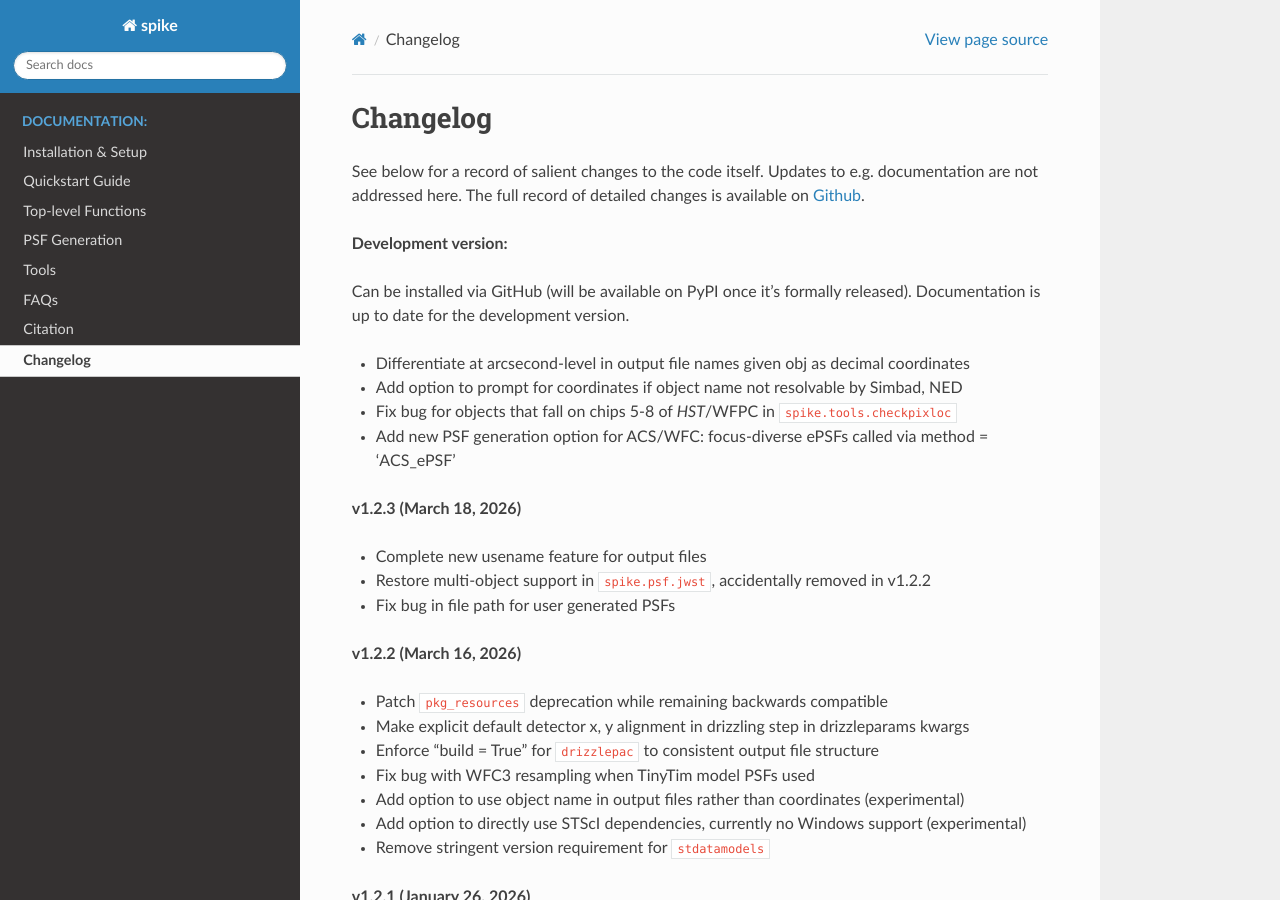
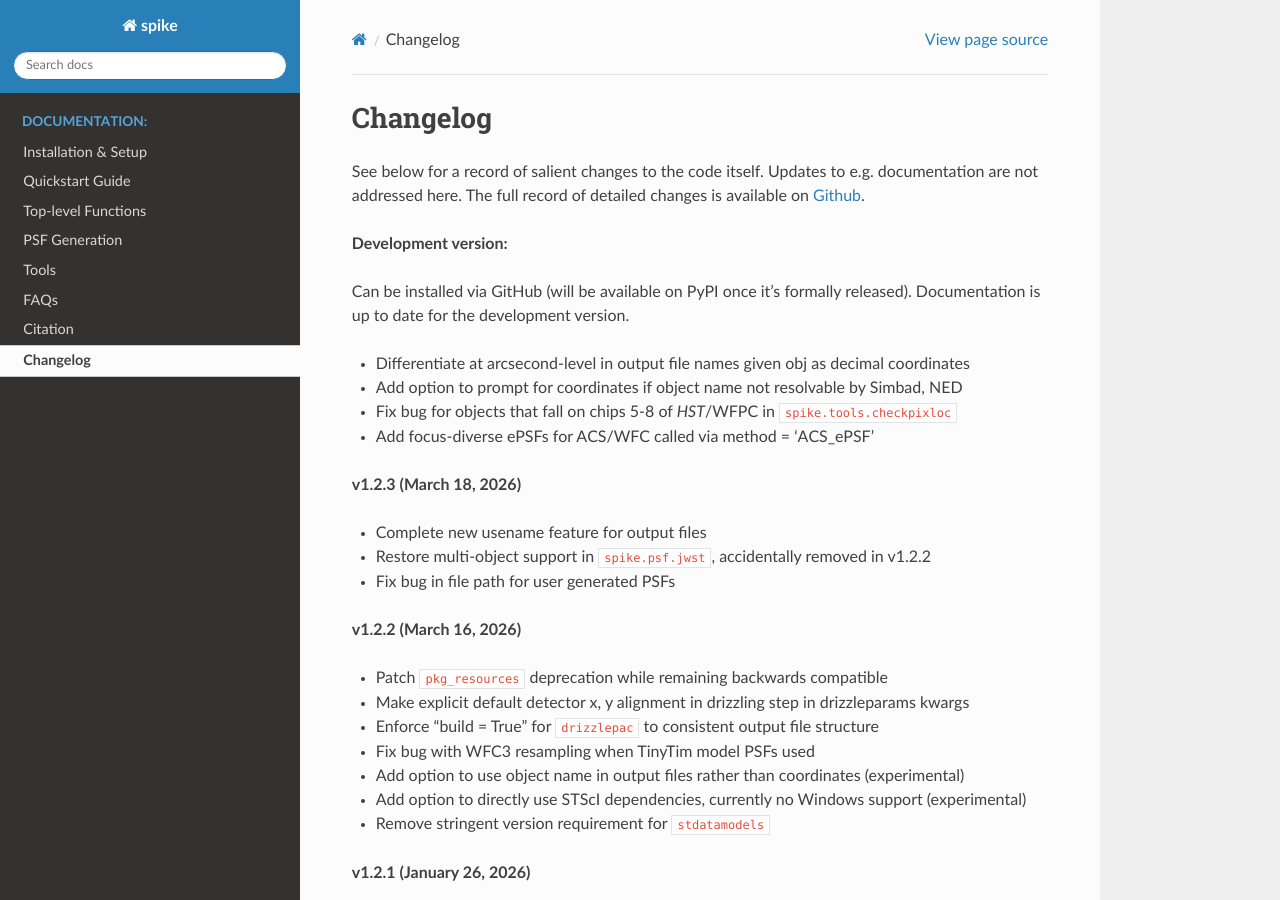
Before and after one commit to avapolzin/spike, a Sphinx documentation site: the page built from docs/changelog.rst, in a window 1280 px wide and 900 px high. Built offline with Sphinx 7.4.7 and the Read the Docs theme 3.1.0, drawn with Linux system fonts in a browser that asks for light colours; pages that are not in the unit, such as notebooks, are missing from menus.

Commit message:
clean docs

```diff
--- a/docs/changelog.rst
+++ b/docs/changelog.rst
@@ -13,7 +13,7 @@ Documentation is up to date for the development version.
 * Differentiate at arcsecond-level in output file names given obj as decimal coordinates
 * Add option to prompt for coordinates if object name not resolvable by Simbad, NED
 * Fix bug for objects that fall on chips 5-8 of *HST*/WFPC in ``spike.tools.checkpixloc``
-* Add new PSF generation option for ACS/WFC: focus-diverse ePSFs called via method = 'ACS_ePSF'
+* Add focus-diverse ePSFs for ACS/WFC called via method = 'ACS_ePSF'
 
 **v1.2.3 (March 18, 2026)**
 
```
